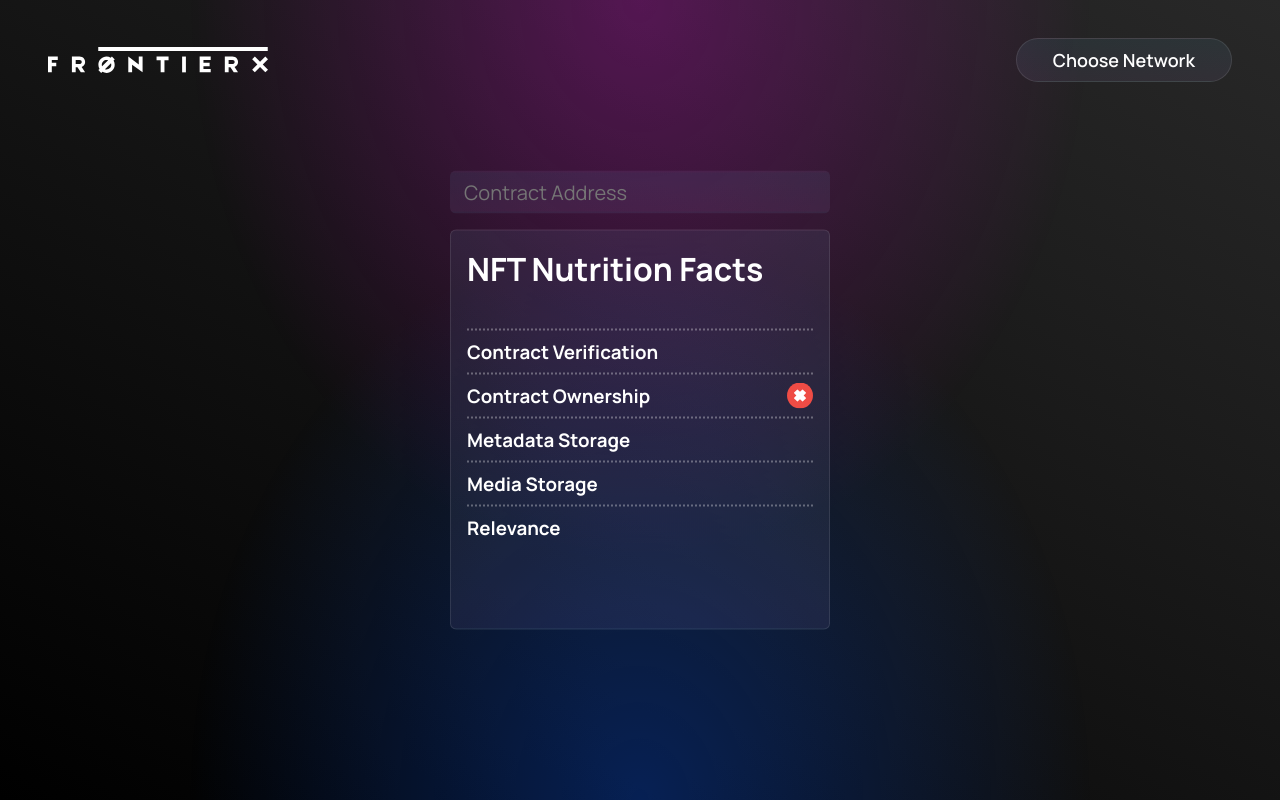
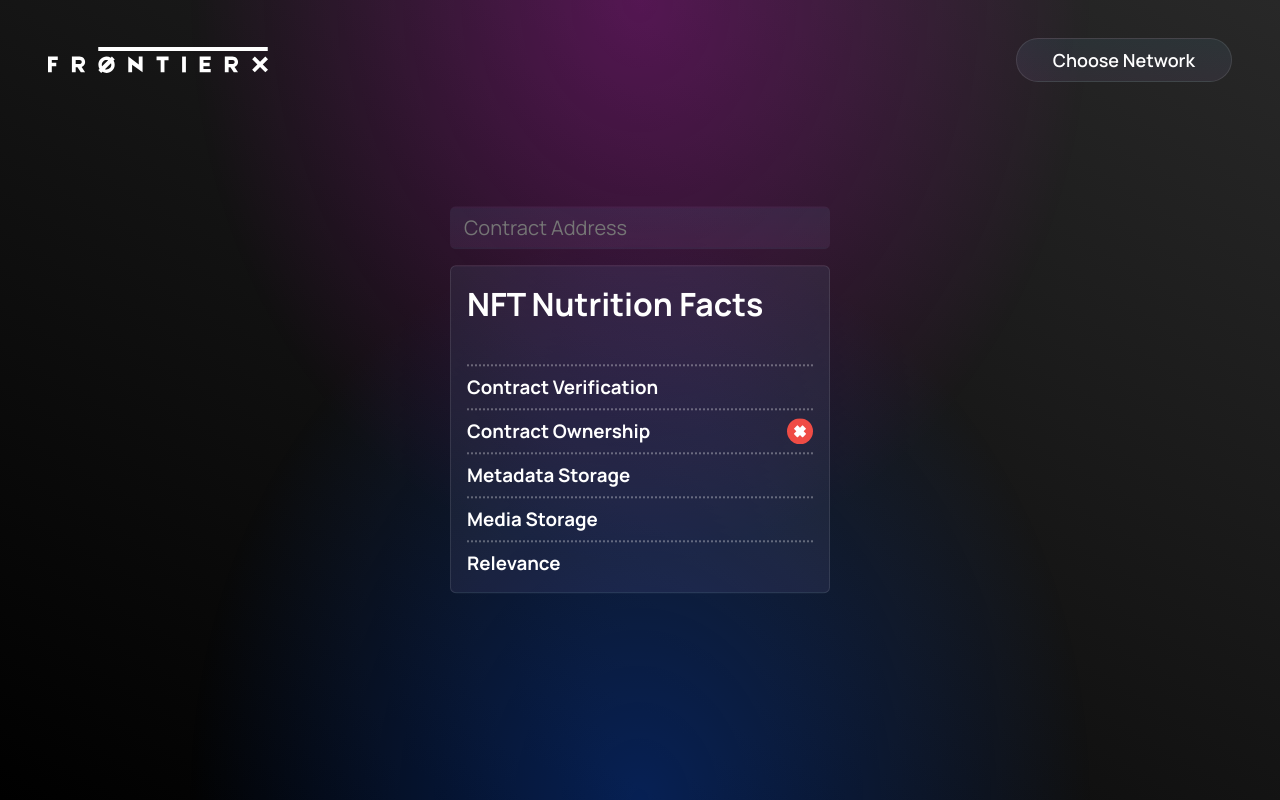
Before and after one commit to jeffreyhu16/NFT-Nutrition-Facts, a Next.js app: page / in a window 1280 px wide. Built offline with nearby package versions, Linux system fonts and the light colour scheme.

Commit message:
adjust label layout

```diff
--- a/styles/Label.module.css
+++ b/styles/Label.module.css
@@ -3,7 +3,6 @@
   border-radius: 0.375rem;
   border: 1px solid var(--clr-border);
   background-image: var(--clr-texture);
-  height: 25rem;
 }
 
 .header {
@@ -30,3 +29,7 @@
   padding: 0.5em 0;
   border-top: 2px dotted #ffffff50;
 }
+
+.contentCheck:last-of-type {
+  padding-bottom: 0;
+}
```
